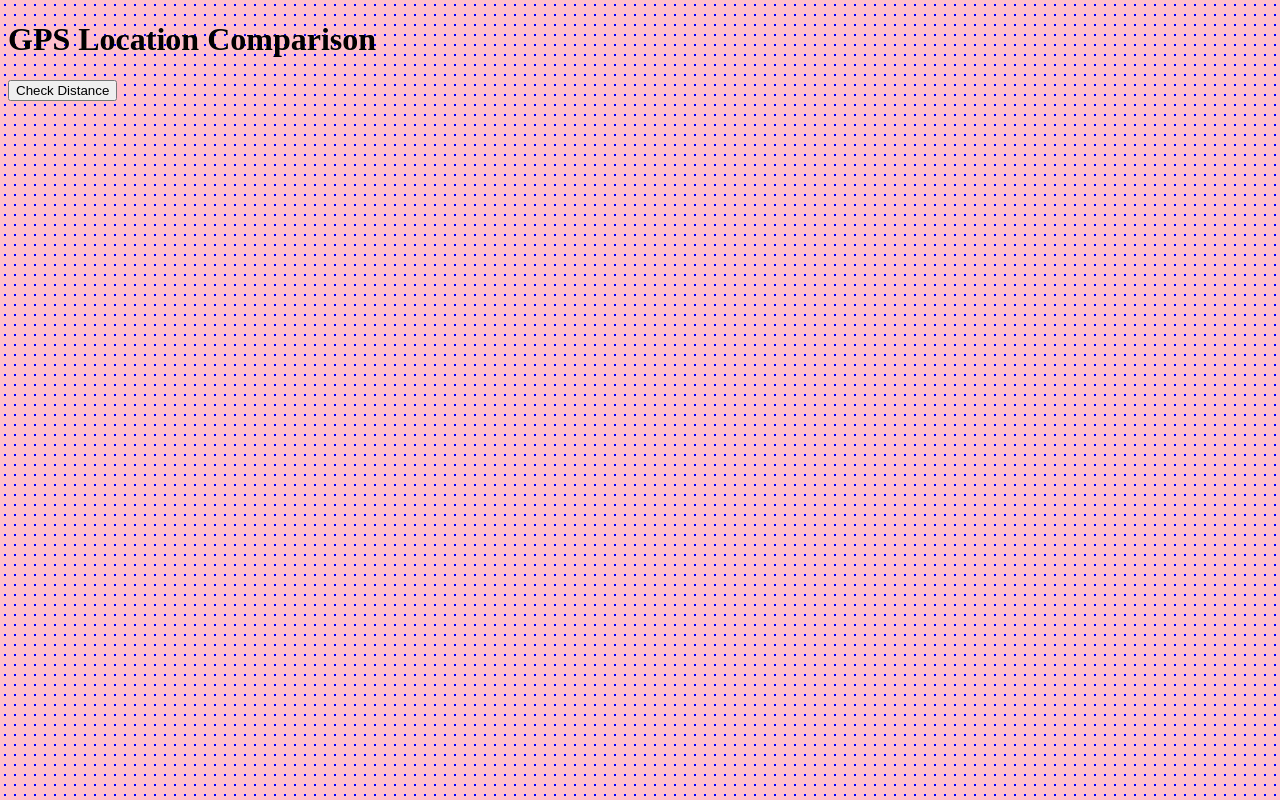
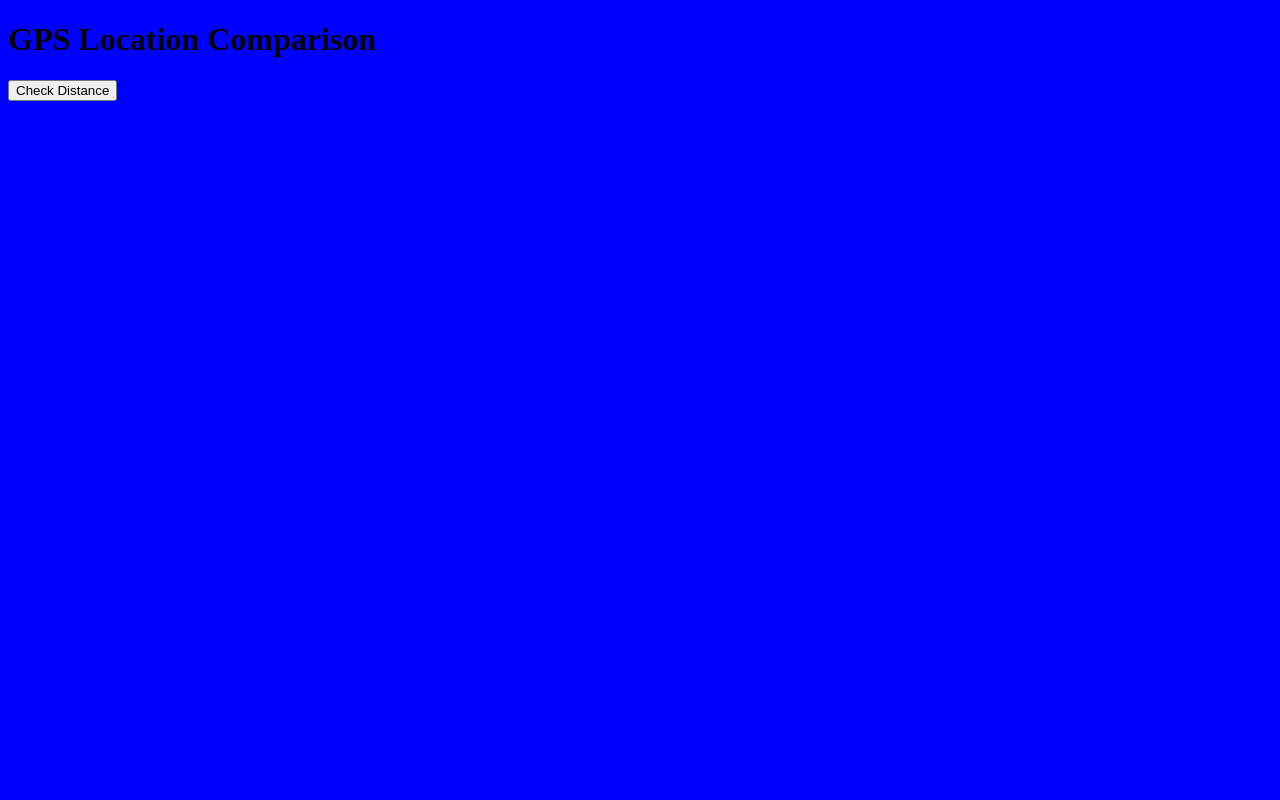
Before and after one commit to byalvaroft/Geocache, a plain HTML site: page index.html in a window 1280 px wide. Drawn offline with Linux system fonts and the light colour scheme.

Commit message:
bigger dots

```diff
--- a/index.html
+++ b/index.html
@@ -8,7 +8,7 @@
     <style>
         body {
             background-color: pink;
-            background-image: radial-gradient(blue 1px, pink 1px);
+            background-image: radial-gradient(blue 20px, pink 1px);
             background-size: 10px 10px;
         }
     </style>
```
